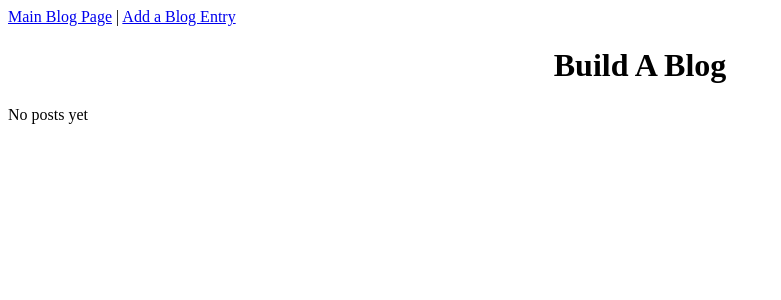
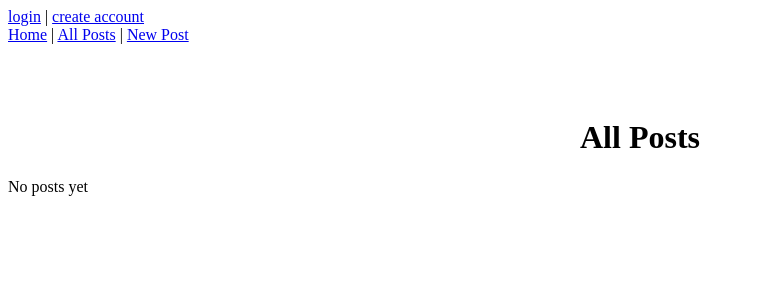
Before and after one commit to megathuber/blogz, a Flask app: page /blog in a window 1280 px wide. Shown: the top 300 px of the page, without its empty margins (0-781 px from the left). Run offline with Flask 2, Linux system fonts and the light colour scheme; data that the repository does not hold is empty.

Commit message:
Finished the beast!

```diff
--- a/main.py
+++ b/main.py
@@ -1,41 +1,66 @@
-from flask import Flask, request, redirect, render_template
+from flask import Flask, request, redirect, render_template, session, flash
 from flask_sqlalchemy import SQLAlchemy
 
 app = Flask(__name__)
 app.config['DEBUG'] = True
-app.config['SQLALCHEMY_DATABASE_URI'] = 'mysql+pymysql://build-a-blog:root@localhost:8889/build-a-blog'
+app.config['SQLALCHEMY_DATABASE_URI'] = 'mysql+pymysql://blogz:root@localhost:8889/blogz'
 app.config['SQLALCHEMY_ECHO'] = True
 db = SQLAlchemy(app)
-
+app.secret_key = 'y337kGcys&zP3B'
 
 class Blog(db.Model):
 
     id = db.Column(db.Integer, primary_key=True)
     title = db.Column(db.String(120))
     body = db.Column(db.Text)
+    owner_id = db.Column(db.Integer, db.ForeignKey('user.id'))
 
-    def __init__(self, title, body):
+    def __init__(self, title, body, owner):
         self.title = title
         self.body = body
+        self.owner = owner
+
+class User(db.Model):
+
+    id = db.Column(db.Integer, primary_key=True)
+    username = db.Column(db.String(120), unique=True)
+    password = db.Column(db.String(120))
+    blogs = db.relationship('Blog', backref='owner')
+
+    def __init__(self, username, password):
+        self.username = username
+        self.password = password
+
+@app.before_request
+def require_login():
+    allowed_routes = ['blog', 'login', 'signup', 'index']
+    if request.endpoint not in allowed_routes and 'user' not in session:
+        return redirect('/login')
 
 
-@app.route('/', methods=['POST', 'GET'])
+@app.route('/')
 def index():
-    return redirect('/blog')
+    users = User.query.all()
+    return render_template('index.html', title="Home", users=users)
 
 
 
 @app.route('/blog', methods=['POST', 'GET'])
 def blog():
+    blog_user=request.args.get('user')
     blog_id=request.args.get('id')
-
-    if blog_id == None:
+    if blog_id == None and blog_user == None:
         blogs = Blog.query.all()
-        return render_template('blog.html',title="Build A Blog",
+        return render_template('blog.html',title="All Posts",
             blogs=blogs)
-    else:
+    if blog_id:
         blog = Blog.query.get(blog_id)
         return render_template('entry.html', blog=blog, title='Blog Entry')
+    if blog_user:
+        user = User.query.get(blog_user)
+        return render_template('single_user.html', user=user, blogs=user.blogs, title='User Entries')
+
+
 
 
 @app.route('/newpost', methods=['POST', 'GET'])
@@ -43,6 +68,7 @@ def newpost():
     if request.method == 'POST':
         blog_title = request.form['blog_title']
         blog_body = request.form['blog_body']
+        owner = User.query.filter_by(username=session['user']).first()
         title_error = ''
         body_error = ''
 
@@ -51,7 +77,7 @@ def newpost():
         if not blog_body:
             body_error = "Please write a blog"
         if not title_error and not body_error:
-            new_blog = Blog(blog_title, blog_body)
+            new_blog = Blog(blog_title, blog_body, owner)
             db.session.add(new_blog)
             db.session.commit()
             return redirect('/blog?id={}'.format(new_blog.id))
@@ -60,6 +86,86 @@ def newpost():
 
     return render_template('newpost.html', title="New Blog")
 
+# Blogz To Do:
+# Create the signup, login, index, and singleUser templates.
+# Code the signup, login, and index route handler functions.
+# Code the logout function to handle a POST request to /logout and
+#     redirect the user to /blog after deleting the username from the session.
+# Add a 'User class' to make all the functionality possible.
+
+@app.route('/signup', methods=['POST', 'GET'])
+def signup():
+    if request.method == 'GET':
+        return render_template('signup.html')
+
+    if request.method == 'POST':
+        username = request.form['username']
+        password = request.form['password']
+        vpassword = request.form['vpassword']
+
+        un_error = ''
+        pw_error = ''
+        vpw_error = ''
+#username verification:
+        if (not username) or (username.strip() == ""):
+            un_error = 'Please specify a username'
+        if len(username) < 3 or len(username) > 20:
+            un_error = 'Username out of range (3-20 characters)'
+#password verification:
+        if (not password) or (password.strip() == ""):
+            pw_error = 'Please specify a password'
+        if len(password) > 0 and len(password) < 3 or len(password) > 20:
+            pw_error = 'Password out of range (3-20 characters)'
+#verify password error:
+        if (not vpassword) or (vpassword.strip() == ""):
+            vpw_error = 'Please verify your password'
+            vpassword = ''
+        if password != vpassword:
+            vpw_error = 'Verification password does not match'
+            vpassword = ''
+#verify user does not already exist:
+        users = User.query.filter_by(username=username).all()
+        if users:
+            flash('User already exists', 'error')
+            return redirect('/signup')
+        if not un_error and not pw_error and not vpw_error and not users:
+            user = User(username, password)
+            db.session.add(user)
+            db.session.commit()
+            session['user'] = user.username
+            return redirect('/newpost')
+        else:
+            return render_template('signup.html',
+                username=username, un_error=un_error,
+                password=password, pw_error=pw_error,
+                vpassword=vpassword, vpw_error=vpw_error)
+
+
+@app.route('/login', methods=['GET', 'POST'])
+def login():
+    if request.method == 'GET':
+        return render_template('login.html')
+    else:
+        username = request.form['username']
+        password = request.form['password']
+        users = User.query.filter_by(username=username).all()
+        if users:
+            user = users[0]
+            if password == user.password:
+                session['user'] = user.username
+                return redirect('/newpost')
+        if not users:
+            flash('Username does not exist. Either try again or go to the signup page to register a new account.', 'error')
+            return redirect('/login')
+        else:
+            flash('Username or password incorrect', 'error')
+            return redirect('/login')
+
+@app.route('/logout', methods=['GET', 'POST'])
+def logout():
+    del session['user']
+    return redirect('/blog')
+
 
 
 if __name__ == '__main__':
--- a/templates/base.html
+++ b/templates/base.html
@@ -12,7 +12,6 @@
             }
         </style>
     </head>
-
     <body>
         <style>
             .error{
@@ -21,11 +20,51 @@
             h1{
                 text-align: center;
             }
+            .right{
+                text-align: right;
+            }
+            .left{
+                text-align: left
+            }
         </style>
+
+        {% if 'user' in session %}
+            {{ session['user'] }}
+            <br>
+            <a href="/logout">Logout</a>
+
         <nav>
-            <a href="/blog">Main Blog Page</a> |
-            <a href="/newpost">Add a Blog Entry</a>
+            <a href="/">Home</a> |
+            <a href="/blog">All Posts</a> |
+            <a href="/newpost">New Post</a>
         </nav>
+
+
+        {% else %}
+            <a href="/login">login</a> | <a href="/signup">create account</a>
+
+            <nav>
+                <a href="/">Home</a> |
+                <a href="/blog">All Posts</a> |
+                <a href="/newpost">New Post</a>
+            </nav>
+
+
+
+
+        {% endif %}
+        <br>
+        {% with messages = get_flashed_messages(with_categories=True) %}
+            {% if messages %}
+                <ul>
+                {% for category,message in messages %}
+                    <li class="{{category}}">{{message}}</li>
+                {% endfor %}
+                </ul>
+            {% endif %}
+        {% endwith %}
+        <br>
+        <br>
         {% block content %}
         {% endblock %}
 
--- a/templates/blog.html
+++ b/templates/blog.html
@@ -2,7 +2,7 @@
 
 {% block content %}
 
-    <h1>Build A Blog</h1>
+    <h1>All Posts</h1>
 
     {% if blogs|length == 0 %}
     <p>No posts yet</p>
@@ -11,6 +11,7 @@
         {% for blog in blogs %}
         <a href="./blog?id={{blog.id}}"><h2>{{blog.title}}</h2></a>
         <p>{{blog.body}}</p>
+        <p><em>written by <a href="/blog?user={{blog.owner_id}}">{{blog.owner.username}}</a></em></p>
         <hr />
         {% endfor %}
 
--- a/templates/entry.html
+++ b/templates/entry.html
@@ -5,5 +5,6 @@
     <h1>{{blog.title}}</h1>
     <br>
     <p>{{blog.body}}</p>
+    <p><em>written by <a href="/blog?user={{blog.owner_id}}">{{blog.owner.username}}</a></em></p>
 
 {% endblock %}
```
Also changed, not shown: templates/index.html (added, +12 -0 lines), templates/login.html (added, +15 -0 lines), templates/signup.html (added, +23 -0 lines), templates/single_user.html (added, +12 -0 lines).
